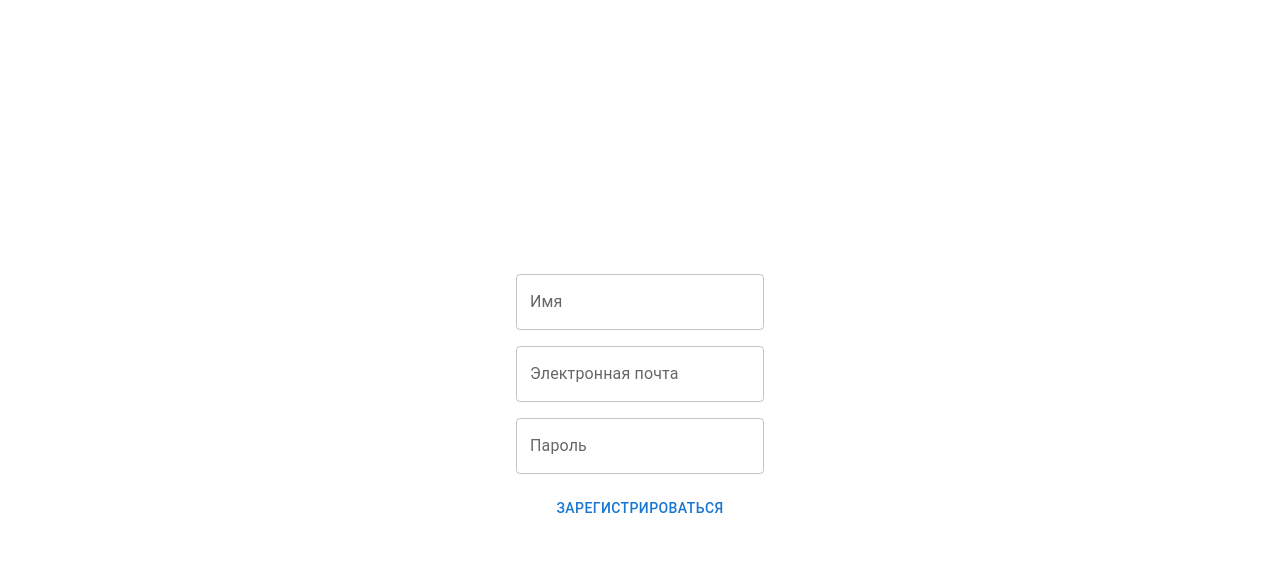
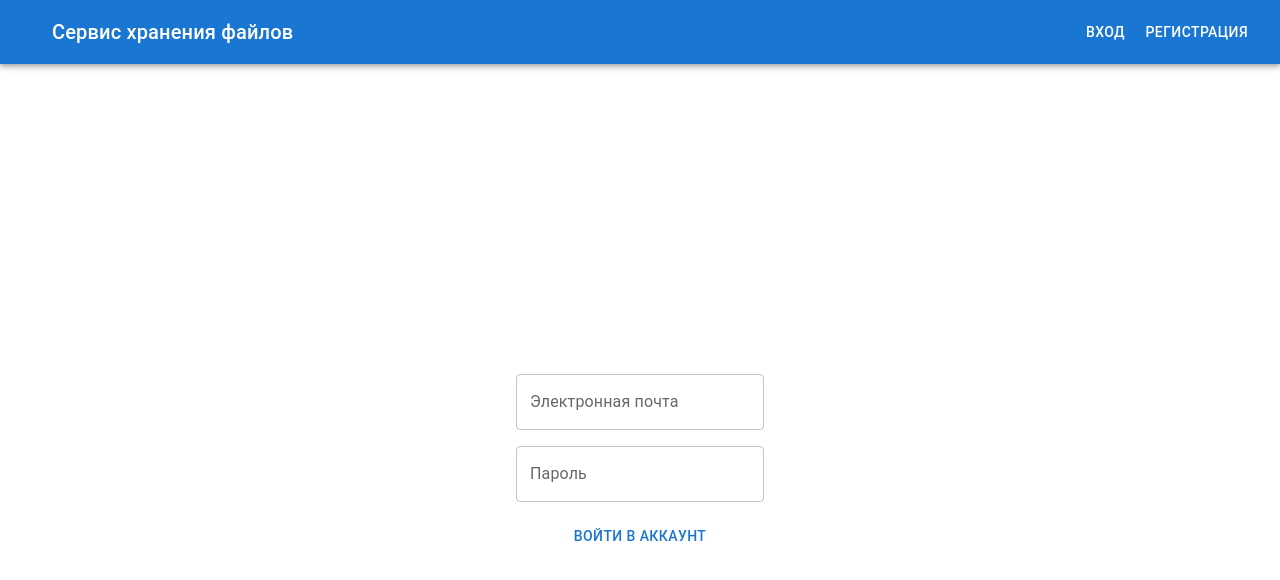
Before and after one commit to DmitriyAstafev/ka-test, a React (Create React App) app: page / in a window 1280 px wide. Shown: the top 580 px of the page. Built offline with nearby package versions, Linux system fonts and the light colour scheme.

Commit message:
add login, navbar, routes

```diff
--- a/package.json
+++ b/package.json
@@ -16,6 +16,7 @@
     "react-dom": "^18.2.0",
     "react-hook-form": "^7.43.9",
     "react-redux": "^8.0.5",
+    "react-router-dom": "^6.11.1",
     "react-scripts": "5.0.1",
     "web-vitals": "^2.1.4"
   },
--- a/src/App.js
+++ b/src/App.js
@@ -1,8 +1,34 @@
 import React from "react";
 import Registration from "./components/Registration";
+import Login from "./components/Login";
+import Navbar from "./components/Navbar";
+import {
+  BrowserRouter as Router,
+  Route,
+  Routes,
+  Navigate,
+} from "react-router-dom";
+import { useSelector } from "react-redux";
+import Account from "./components/Account";
 
 function App() {
-  return <Registration />;
+  const isAuth = useSelector((state) => state.user.isAuth);
+  return (
+    <Router>
+      <Navbar />
+      {!isAuth ? (
+        <Routes>
+          <Route exact path="/registration" element={<Registration />} />
+          <Route exact path="/login" element={<Login />} />
+          <Route exact path="/" element={<Login />} />
+        </Routes>
+      ) : (
+        <Routes>
+          <Route exact path="/" element={<Account />} />
+        </Routes>
+      )}
+    </Router>
+  );
 }
 
 export default App;
--- a/src/actions/user.js
+++ b/src/actions/user.js
@@ -8,8 +8,19 @@ export const registration = async (name, email, password) => {
       password,
     });
     alert("Поздравляем, вы успешно зарегистрированы");
-    console.log(response);
   } catch (e) {
     alert(e.message);
   }
 };
+
+export const login = async (email, password) => {
+  try {
+    const response = await axios.post("https://job.kitactive.ru/api/login", {
+      email,
+      password,
+    });
+    localStorage.setItem('token', response.data.token)
+  } catch (e) {
+    alert(e.message);
+  }
+};
--- /dev/null
+++ b/src/components/Account.jsx
@@ -0,0 +1,7 @@
+import React from "react";
+
+const Account = () => {
+  return <div>Account</div>;
+};
+
+export default Account;
--- /dev/null
+++ b/src/components/Login.jsx
@@ -0,0 +1,75 @@
+import { Box, Button, Stack, TextField } from "@mui/material";
+import React from "react";
+import { useForm } from "react-hook-form";
+import { login } from "../actions/user";
+import { useDispatch } from "react-redux";
+import { setAuth } from "../store/reducers/userSlice";
+import { useNavigate } from "react-router-dom";
+import axios from "axios";
+
+const Login = () => {
+  const dispatch = useDispatch();
+  const navigate = useNavigate();
+
+  const {
+    register,
+    handleSubmit,
+    formState: { errors },
+  } = useForm();
+
+  const loginHandler = async (loginData) => {
+    const { email, password } = loginData;
+    try {
+      const response = await axios.post("https://job.kitactive.ru/api/login", {
+        email,
+        password,
+      });
+      localStorage.setItem("token", response.data.token);
+      dispatch(setAuth(true));
+      navigate("/");
+    } catch (e) {
+      alert(e.message);
+    }
+  };
+
+  return (
+    <Box
+      display="flex"
+      justifyContent="center"
+      alignItems="center"
+      minHeight="100vh"
+    >
+      <form onSubmit={handleSubmit(loginHandler)}>
+        <Stack spacing={2}>
+          <TextField
+            name="email"
+            label="Электронная почта"
+            variant="outlined"
+            {...register("email", {
+              required: "Введите адрес электронной почты",
+              pattern: {
+                value: /^[A-Z0-9._%+-]+@[A-Z0-9.-]+\.[A-Z]{2,}$/i,
+                message: "Введите корректный адрес электронной почты",
+              },
+            })}
+            error={Boolean(errors.email)}
+            helperText={errors.email?.message}
+          />
+          <TextField
+            name="password"
+            label="Пароль"
+            variant="outlined"
+            {...register("password", {
+              required: "Введите пароль",
+            })}
+            error={Boolean(errors.password)}
+            helperText={errors.password?.message}
+          />
+          <Button type="submit">Войти в аккаунт</Button>
+        </Stack>
+      </form>
+    </Box>
+  );
+};
+
+export default Login;
--- /dev/null
+++ b/src/components/Navbar.jsx
@@ -0,0 +1,54 @@
+import {
+  AppBar,
+  Box,
+  Button,
+  IconButton,
+  Toolbar,
+  Typography,
+} from "@mui/material";
+import React from "react";
+import { useSelector } from "react-redux";
+import { NavLink } from "react-router-dom";
+
+const Navbar = () => {
+  const isAuth = useSelector((state) => state.user.isAuth);
+
+  return (
+    <Box sx={{ flexGrow: 1 }}>
+      <AppBar position="static">
+        <Toolbar>
+          <IconButton
+            size="large"
+            edge="start"
+            color="inherit"
+            aria-label="menu"
+            sx={{ mr: 2 }}
+          ></IconButton>
+          <Typography variant="h6" component="div" sx={{ flexGrow: 1 }}>
+            Сервис хранения файлов
+          </Typography>
+          {isAuth ? (
+            <Button color="inherit">Выход</Button>
+          ) : (
+            <>
+              <NavLink
+                style={{ textDecoration: "none", color: "inherit" }}
+                to="/login"
+              >
+                <Button color="inherit">Вход</Button>
+              </NavLink>
+              <NavLink
+                style={{ textDecoration: "none", color: "inherit" }}
+                to="/registration"
+              >
+                <Button color="inherit">Регистрация</Button>
+              </NavLink>
+            </>
+          )}
+        </Toolbar>
+      </AppBar>
+    </Box>
+  );
+};
+
+export default Navbar;
--- a/src/store/reducers/userSlice.js
+++ b/src/store/reducers/userSlice.js
@@ -1,15 +1,20 @@
 import { createSlice } from "@reduxjs/toolkit";
 
-const initialState = {};
+const initialState = {
+  isAuth: false,
+};
 
 export const userSlice = createSlice({
   name: "user",
   initialState,
-  reducers: {},
+  reducers: {
+    setAuth: (state, action) => {
+      state.isAuth = action.payload;
+      localStorage.setItem("isAuth", JSON.stringify(action.payload));
+    },
+  },
 });
 
-export const {} = userSlice.actions;
-
-export const selectUser = (state) => state.user;
+export const { setAuth } = userSlice.actions;
 
 export default userSlice.reducer;
```
Also changed, not shown: 1 other file (tests, documents, lock files or other folders).
